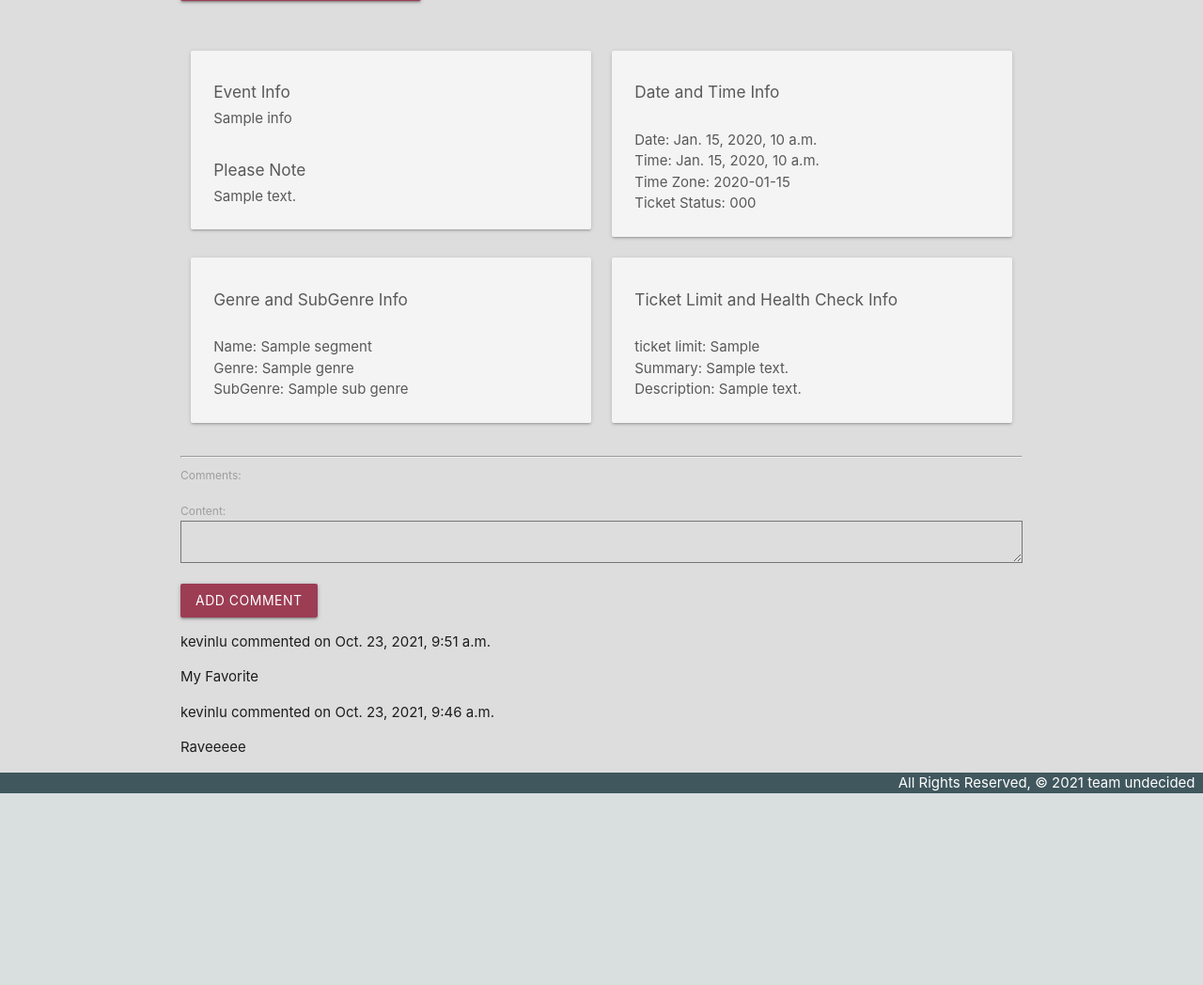
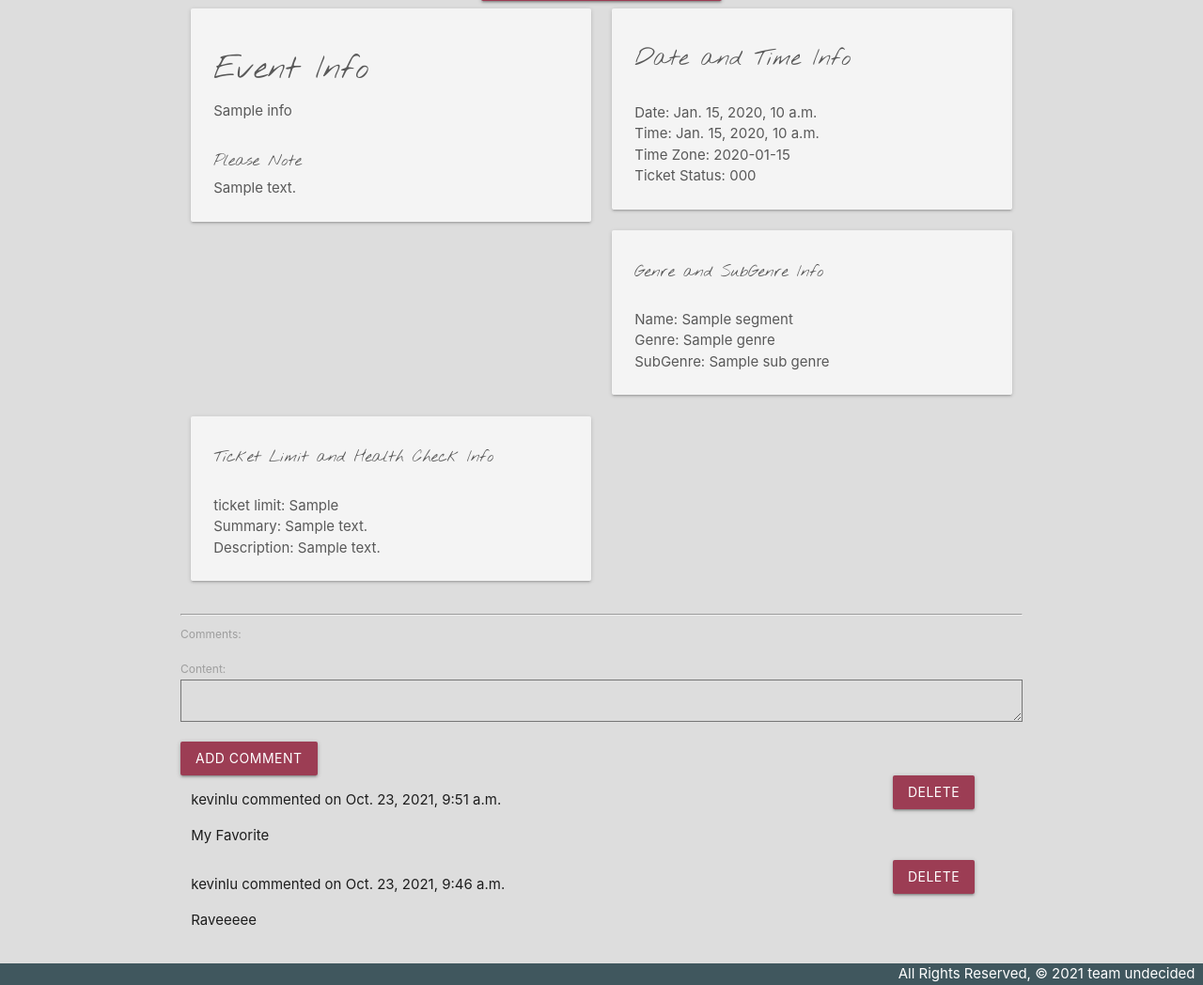
Before and after one commit to Kklu78/events-with-friends, a Django app: page /events/1/ in a window 1280 px wide. Shown: the part 593-1641 px from the top of the page at 94% size. Before the commit the page ends 1437 px from the top, so only its background shows below. Run offline with Django 3.2, Linux system fonts and the light colour scheme; a user stored in the database is signed in; data comes from the database, SQL or seed files in the repository; a database or web service that is not in the repository returns one stand-in record (values such as "Sample title"); data that the repository does not hold is empty.

Commit message:
add delete button

```diff
--- a/main_app/static/css/style.css
+++ b/main_app/static/css/style.css
@@ -20,9 +20,9 @@ body {
   h1 {
       font-family: 'Rock Salt', cursive;
   }
-  h4 {
-      font-family: 'Nothing You Could Do', cursive;
-  }
+h3, h4, h5, h6 {
+    font-family: 'Nothing You Could Do', cursive;
+}
   .btn {
       background-color: #9c3d54;
   }
--- a/main_app/templates/events/details.html
+++ b/main_app/templates/events/details.html
@@ -9,8 +9,7 @@
     <div class="col s12">
         <img class="responsive-img" src="{{ event.images.3.url }}">
     </div>
-
-<br>
+    <div class="center-align">
         {% if in_user_events %}
         <form action="{% url 'remove_event' event.id %}" method='POST'>
             {% csrf_token %}
@@ -22,12 +21,11 @@
             <button class="btn">Add To Saved Events</button>
         </form>
         {% endif %}
-<br>
-<br>
+    </div>
     <div class="col s6">
         <div class="card">
             <div class="card-content">
-                <h6>Event Info</h6>
+                <h4>Event Info</h4>
                 <p>{{ event.info }}</p>
                 <br>
                 <h6>Please Note</h6>
@@ -38,7 +36,7 @@
     <div class="col s6">
         <div class="card">
             <div class="card-content">
-                <h6>Date and Time Info</h6>
+                <h5>Date and Time Info</h5>
                 <br>
                 <p>Date: {{ event.dates.start.localDate }}</p>
                 <p>Time: {{ event.dates.start.localTime }}</p>
@@ -84,15 +82,22 @@
         <input type="submit" class="btn" value="Add Comment">
       </form>
 </div>
-<div class="col s12">
-
+<div class="row">
 {% for comment in comments %}
+<div class="col s10">
     <p>{{comment.user}} commented on {{comment.created_date}}</p>
     <p>{{comment.content}} </p>
-    {% endfor %}
-
-
 </div>
 
+{% if comment.user.id == userprofile %}
+    <div class="col s2">
+        <form action="{% url 'delete_comment' event.id comment.id %}" method="POST">
+            {% csrf_token %}
+        <input type="button" class="btn" value="delete">
+        </form>
+    </div>
+{% endif %}
 
+{% endfor %}
+</div>
 {% endblock %}
--- a/main_app/urls.py
+++ b/main_app/urls.py
@@ -10,7 +10,7 @@ urlpatterns = [
     path('events/<slug:event_id>/remove_event/', views.remove_event, name='remove_event'),
     path('accounts/signup/', views.signup, name='signup'),
     path('events/<slug:event_id>/add_comment/', views.add_comment, name='add_comment'),
-
+    path('events/<slug:event_id>/<int:comment_id>/delete_comment/', views.delete_comment, name='delete_comment'),
 
 
 ]
--- a/main_app/views.py
+++ b/main_app/views.py
@@ -41,7 +41,7 @@ def details(request, event_id):
     r = requests.get(api)
     event = r.json()['_embedded']['events'][0]
     profile = UserProfile.objects.filter(user=request.user)
-
+    userprofile = profile[0].id
     #if in user events
     user_events = Event.objects.filter(id__in = profile.values_list('events'))
     in_user_events = event_id in [x.event_id for x in user_events]
@@ -60,7 +60,8 @@ def details(request, event_id):
             'in_user_events': in_user_events,
             'attendees': attendees,
             'comment_form': comment_form,
-            'comments': comments
+            'comments': comments,
+            'userprofile':userprofile,
             })
 
     else:
@@ -68,6 +69,7 @@ def details(request, event_id):
         'event': event,
         'in_user_events': in_user_events,
         'comment_form': comment_form,
+        'userprofile': userprofile,
         })
 
 
@@ -152,3 +154,9 @@ def add_comment(request, event_id):
         new_comment.created_date = datetime.now()
         new_comment.save()
     return redirect('details', event_id=event_id)
+
+def delete_comment(request, event_id, comment_id):
+
+    print(Comment.objects.filter(id=comment_id)[0], 'delete comment')
+
+    return redirect('home')
```
Lines whose indentation alone changed are shown as unchanged.
